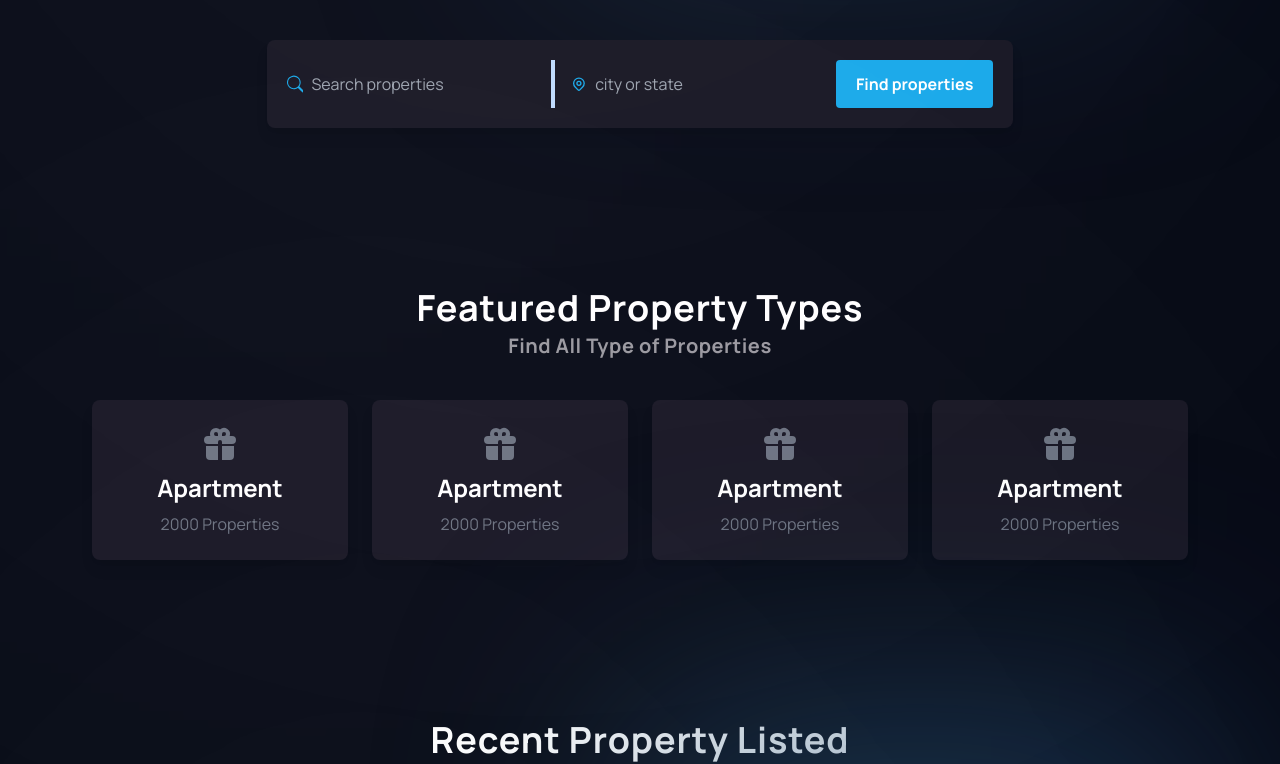
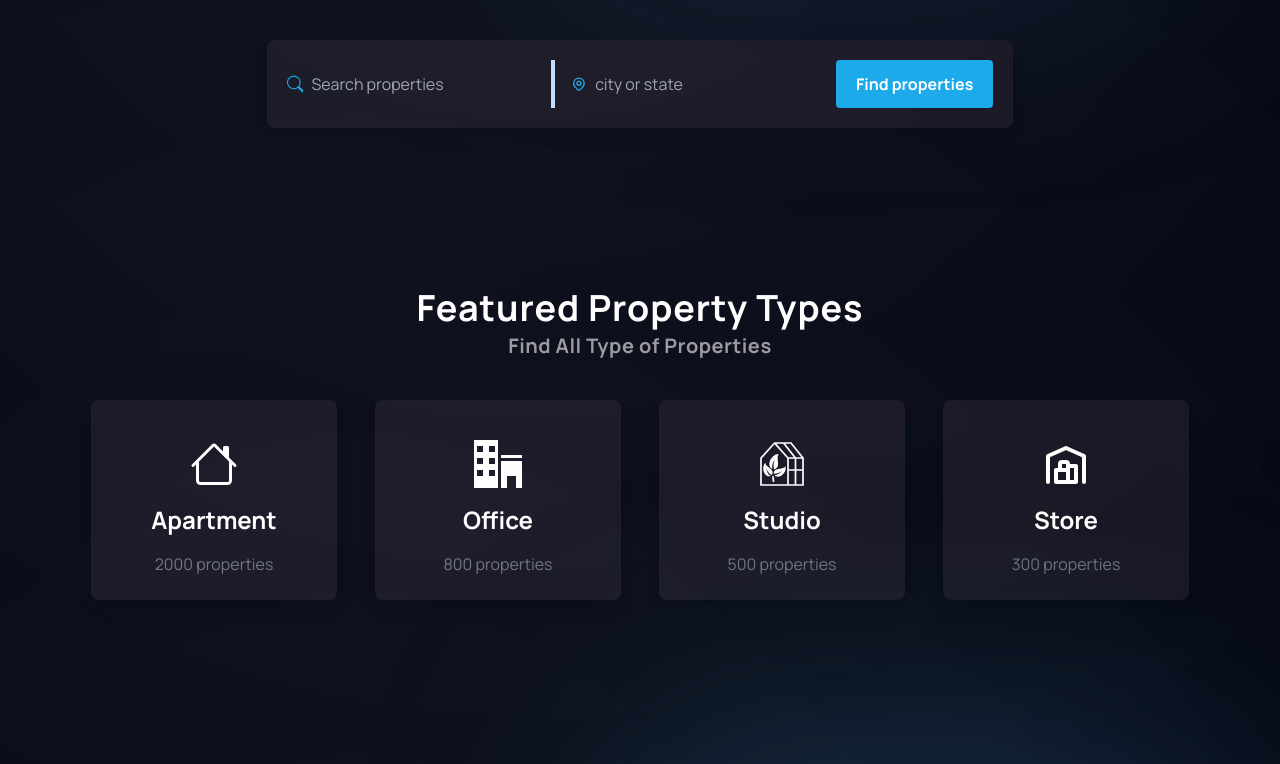
Before and after one commit to Ademayowa/real-estate, a Next.js app: page / in a window 1280 px wide. Shown: the part 425-1189 px from the top of the page. Built offline with nearby package versions, Linux system fonts and the light colour scheme.

Commit message:
update property icons

```diff
--- a/components/FeaturedTypes.tsx
+++ b/components/FeaturedTypes.tsx
@@ -1,4 +1,5 @@
 import SectionTitle from './SectionTitle';
+import { properties } from '@/constants/index';
 
 export default function FeaturedTypes() {
   return (
@@ -9,86 +10,24 @@ export default function FeaturedTypes() {
         fontBold
       />
 
-      <div className='grid md:grid-cols-4'>
-        <div className='mx-auto mt-10 w-11/12 rounded-lg bg-deepGray p-6 text-center shadow-lg'>
-          <svg
-            className='m-auto mb-2 block h-10 w-10 text-gray-500 dark:text-gray-400'
-            aria-hidden='true'
-            fill='currentColor'
-            viewBox='0 0 20 20'
-            xmlns='http://www.w3.org/2000/svg'
+      <div className='grid grid-cols-1 md:grid-cols-2 lg:grid-cols-4 lg:gap-4'>
+        {properties.map((property) => (
+          <div
+            key={property.id}
+            className='mx-auto mt-10 w-11/12 rounded-lg bg-deepGray p-6 text-center shadow-lg'
           >
-            <path
-              fill-rule='evenodd'
-              d='M5 5a3 3 0 015-2.236A3 3 0 0114.83 6H16a2 2 0 110 4h-5V9a1 1 0 10-2 0v1H4a2 2 0 110-4h1.17C5.06 5.687 5 5.35 5 5zm4 1V5a1 1 0 10-1 1h1zm3 0a1 1 0 10-1-1v1h1z'
-              clip-rule='evenodd'
-            ></path>
-            <path d='M9 11H3v5a2 2 0 002 2h4v-7zM11 18h4a2 2 0 002-2v-5h-6v7z'></path>
-          </svg>
+            <h3 className='my-4 grid place-items-center text-5xl text-white'>
+              {property.icon}
+            </h3>
 
-          <p className='mb-2 text-2xl font-bold text-white'>Apartment</p>
-          <p className='text-gray-500 dark:text-gray-400'>2000 Properties</p>
-        </div>
-
-        <div className='mx-auto mt-10 w-11/12 rounded-lg bg-deepGray p-6 text-center shadow-lg'>
-          <svg
-            className='m-auto mb-2 block h-10 w-10 text-gray-500 dark:text-gray-400'
-            aria-hidden='true'
-            fill='currentColor'
-            viewBox='0 0 20 20'
-            xmlns='http://www.w3.org/2000/svg'
-          >
-            <path
-              fill-rule='evenodd'
-              d='M5 5a3 3 0 015-2.236A3 3 0 0114.83 6H16a2 2 0 110 4h-5V9a1 1 0 10-2 0v1H4a2 2 0 110-4h1.17C5.06 5.687 5 5.35 5 5zm4 1V5a1 1 0 10-1 1h1zm3 0a1 1 0 10-1-1v1h1z'
-              clip-rule='evenodd'
-            ></path>
-            <path d='M9 11H3v5a2 2 0 002 2h4v-7zM11 18h4a2 2 0 002-2v-5h-6v7z'></path>
-          </svg>
-
-          <p className='mb-2 text-2xl font-bold text-white'>Apartment</p>
-          <p className='text-gray-500 dark:text-gray-400'>2000 Properties</p>
-        </div>
-
-        <div className='mx-auto mt-10 w-11/12 rounded-lg bg-deepGray p-6 text-center shadow-lg'>
-          <svg
-            className='m-auto mb-2 block h-10 w-10 text-gray-500 dark:text-gray-400'
-            aria-hidden='true'
-            fill='currentColor'
-            viewBox='0 0 20 20'
-            xmlns='http://www.w3.org/2000/svg'
-          >
-            <path
-              fill-rule='evenodd'
-              d='M5 5a3 3 0 015-2.236A3 3 0 0114.83 6H16a2 2 0 110 4h-5V9a1 1 0 10-2 0v1H4a2 2 0 110-4h1.17C5.06 5.687 5 5.35 5 5zm4 1V5a1 1 0 10-1 1h1zm3 0a1 1 0 10-1-1v1h1z'
-              clip-rule='evenodd'
-            ></path>
-            <path d='M9 11H3v5a2 2 0 002 2h4v-7zM11 18h4a2 2 0 002-2v-5h-6v7z'></path>
-          </svg>
-
-          <p className='mb-2 text-2xl font-bold text-white'>Apartment</p>
-          <p className='text-gray-500 dark:text-gray-400'>2000 Properties</p>
-        </div>
-
-        <div className='mx-auto mt-10 w-11/12 rounded-lg bg-deepGray p-6 text-center shadow-lg'>
-          <svg
-            className='m-auto mb-2 block h-10 w-10 text-gray-500 dark:text-gray-400'
-            aria-hidden='true'
-            fill='currentColor'
-            viewBox='0 0 20 20'
-            xmlns='http://www.w3.org/2000/svg'
-          >
-            <path
-              fill-rule='evenodd'
-              d='M5 5a3 3 0 015-2.236A3 3 0 0114.83 6H16a2 2 0 110 4h-5V9a1 1 0 10-2 0v1H4a2 2 0 110-4h1.17C5.06 5.687 5 5.35 5 5zm4 1V5a1 1 0 10-1 1h1zm3 0a1 1 0 10-1-1v1h1z'
-              clip-rule='evenodd'
-            ></path>
-            <path d='M9 11H3v5a2 2 0 002 2h4v-7zM11 18h4a2 2 0 002-2v-5h-6v7z'></path>
-          </svg>
-
-          <p className='mb-2 text-2xl font-bold text-white'>Apartment</p>
-          <p className='text-gray-500 dark:text-gray-400'>2000 Properties</p>
-        </div>
+            <p className='mb-2 text-2xl font-bold text-white'>
+              {property.title}
+            </p>
+            <p className='mt-4 text-gray-500 dark:text-gray-400'>
+              {property.text}
+            </p>
+          </div>
+        ))}
       </div>
     </section>
   );
--- a/constants/index.tsx
+++ b/constants/index.tsx
@@ -1,5 +1,7 @@
-import BsHouseGear from 'react-icons/bs';
-import ImOffice from 'react-icons/im';
+import { ImOffice } from 'react-icons/im';
+import { BsHouse } from 'react-icons/bs';
+import { TbBuildingWarehouse } from 'react-icons/tb';
+import { GiGreenhouse } from 'react-icons/gi';
 
 export const navLinks = [
   {
@@ -16,13 +18,27 @@ export const navLinks = [
 
 export const properties = [
   {
-    icon: '<BsHouseGear />',
+    id: 1,
+    icon: <BsHouse />,
     title: 'Apartment',
     text: '2000 properties',
   },
   {
-    id: '<ImOffice />',
-    title: 'Office & Studio',
-    page: '400 properties',
+    id: 2,
+    icon: <ImOffice />,
+    title: 'Office',
+    text: '800 properties',
+  },
+  {
+    id: 3,
+    icon: <GiGreenhouse />,
+    title: 'Studio',
+    text: '500 properties',
+  },
+  {
+    id: 4,
+    icon: <TbBuildingWarehouse />,
+    title: 'Store',
+    text: '300 properties',
   },
 ];
```
